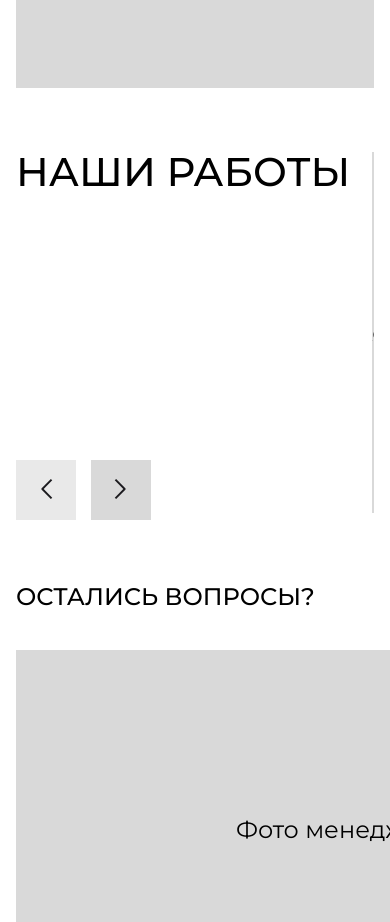
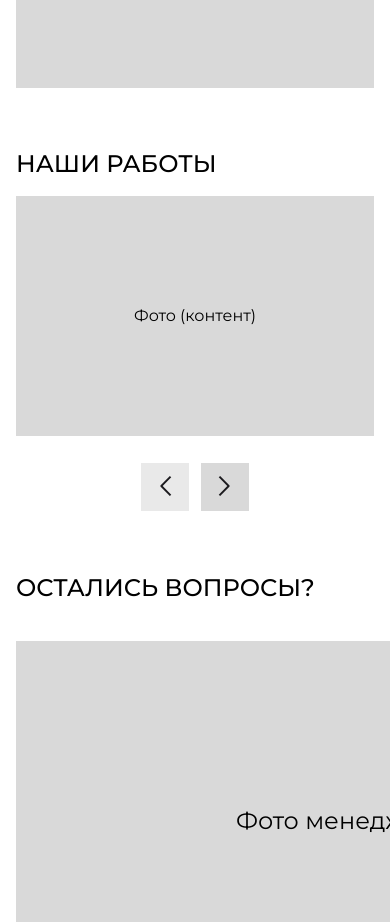
Before and after one commit to f-suite/metal-welding, a React (Vite) app: page / in a window 390 px wide. Shown: the part 8440-9362 px from the top of the page. Built offline with nearby package versions, Linux system fonts and the light colour scheme; no server answers.

Commit message:
Adaptive for Gallery Section

```diff
--- a/src/app/components/sections/GallerySection.tsx
+++ b/src/app/components/sections/GallerySection.tsx
@@ -8,7 +8,7 @@ function GalleryImage({ imageUrl, imageAlt }: { imageUrl?: string; imageAlt: str
   const hasImage = imageUrl && (imageUrl.startsWith('/') || imageUrl.startsWith('http'));
 
   return (
-    <div className="bg-[#d9d9d9] h-[361px] relative shrink-0 w-full overflow-hidden">
+    <div className="bg-[#d9d9d9] h-[240px] sm:h-[300px] md:h-[361px] relative w-full overflow-hidden">
       {hasImage ? (
         <img
           src={imageUrl}
@@ -17,8 +17,8 @@ function GalleryImage({ imageUrl, imageAlt }: { imageUrl?: string; imageAlt: str
         />
       ) : (
         <div className="flex flex-row items-center justify-center size-full">
-          <div className="content-stretch flex items-center justify-center px-[280px] py-[204px] relative size-full">
-            <p className="font-normal leading-[100%] tracking-[0%] not-italic relative shrink-0 text-[24px] text-black text-nowrap">
+          <div className="content-stretch flex items-center justify-center px-4 sm:px-12 md:px-20 py-8 sm:py-12 relative size-full">
+            <p className="font-normal leading-[100%] tracking-[0%] not-italic relative text-base sm:text-lg md:text-[24px] text-black text-center">
               {imageAlt}
             </p>
           </div>
@@ -30,20 +30,20 @@ function GalleryImage({ imageUrl, imageAlt }: { imageUrl?: string; imageAlt: str
 
 function GalleryControls({ onPrev, onNext }: { onPrev: () => void; onNext: () => void }) {
   return (
-    <div className="content-stretch flex gap-[15px] items-center relative shrink-0">
+    <div className="content-stretch flex gap-3 sm:gap-[15px] items-center relative">
       <button
         onClick={onPrev}
-        className="flex items-center justify-center relative shrink-0 cursor-pointer hover:opacity-80 transition-opacity"
+        className="flex items-center justify-center relative cursor-pointer hover:opacity-80 transition-opacity"
       >
         <div className="flex-none rotate-[180deg] scale-y-[-100%]">
-          <div className="bg-[#e9e9e9] content-stretch flex items-center p-[18px] relative size-[60px] hover:bg-[#d0d0d0] transition-colors">
+          <div className="bg-[#e9e9e9] content-stretch flex items-center p-3 sm:p-4 md:p-[18px] relative size-12 sm:size-14 md:size-[60px] hover:bg-[#d0d0d0] transition-colors">
             <ArrowForwardIos />
           </div>
         </div>
       </button>
       <button
         onClick={onNext}
-        className="bg-[#d9d9d9] content-stretch flex items-center p-[18px] relative shrink-0 size-[60px] hover:bg-[#c0c0c0] transition-colors cursor-pointer"
+        className="bg-[#d9d9d9] content-stretch flex items-center p-3 sm:p-4 md:p-[18px] relative size-12 sm:size-14 md:size-[60px] hover:bg-[#c0c0c0] transition-colors cursor-pointer"
       >
         <ArrowForwardIos />
       </button>
@@ -73,23 +73,38 @@ function GallerySlider({
   const imageCount = images?.length || 3;
 
   return (
-    <div className="basis-0 content-stretch flex gap-[22px] grow items-start min-h-px min-w-px relative shrink-0">
-      <div className="content-stretch flex flex-col items-start justify-between relative self-stretch shrink-0 min-w-[289px]">
-        <div className="content-stretch flex flex-col items-start relative shrink-0">
-          <p className="font-medium leading-[100%] tracking-[0%] not-italic relative shrink-0 text-[40px] text-black uppercase whitespace-nowrap">
+    <div className="w-full content-stretch flex flex-col lg:flex-row gap-5 sm:gap-6 md:gap-[22px] items-start min-h-px min-w-px relative">
+      {/* Mobile/Tablet: Title on top */}
+      <div className="lg:hidden w-full">
+        <p className="font-medium leading-[100%] tracking-[0%] not-italic relative text-2xl sm:text-3xl md:text-[40px] text-black uppercase">
+          {title}
+        </p>
+      </div>
+
+      {/* Desktop: Title and Controls on left */}
+      <div className="hidden lg:flex content-stretch flex-col items-start justify-between relative self-stretch min-w-[289px]">
+        <div className="content-stretch flex flex-col items-start relative">
+          <p className="font-medium leading-[100%] tracking-[0%] not-italic relative text-[40px] text-black uppercase whitespace-nowrap">
             {title}
           </p>
         </div>
         <GalleryControls onPrev={handlePrev} onNext={handleNext} />
       </div>
-      <div className="flex-1 overflow-hidden">
+
+      {/* Slider */}
+      <div className="w-full lg:flex-1 overflow-hidden">
         <Slider ref={sliderRef} {...GALLERY_SLIDER_SETTINGS}>
           {[...Array(imageCount).keys()].map((i) => (
-            <div key={i} className="px-[11px]">
+            <div key={i} className="px-2 sm:px-[11px]">
               <GalleryImage imageUrl={images?.[i]} imageAlt={imageAlt} />
             </div>
           ))}
         </Slider>
+      </div>
+
+      {/* Mobile/Tablet: Controls on bottom */}
+      <div className="lg:hidden w-full flex justify-center">
+        <GalleryControls onPrev={handlePrev} onNext={handleNext} />
       </div>
     </div>
   );
@@ -100,7 +115,7 @@ export function GallerySection() {
   const sliderRef = useRef<Slider>(null);
 
   return (
-    <div className="content-stretch flex items-start relative shrink-0 w-full max-w-[1333px]">
+    <div className="content-stretch flex items-start relative w-full max-w-[1333px]">
       <GallerySlider
         sliderRef={sliderRef}
         title={contentData.gallery.title}
```
